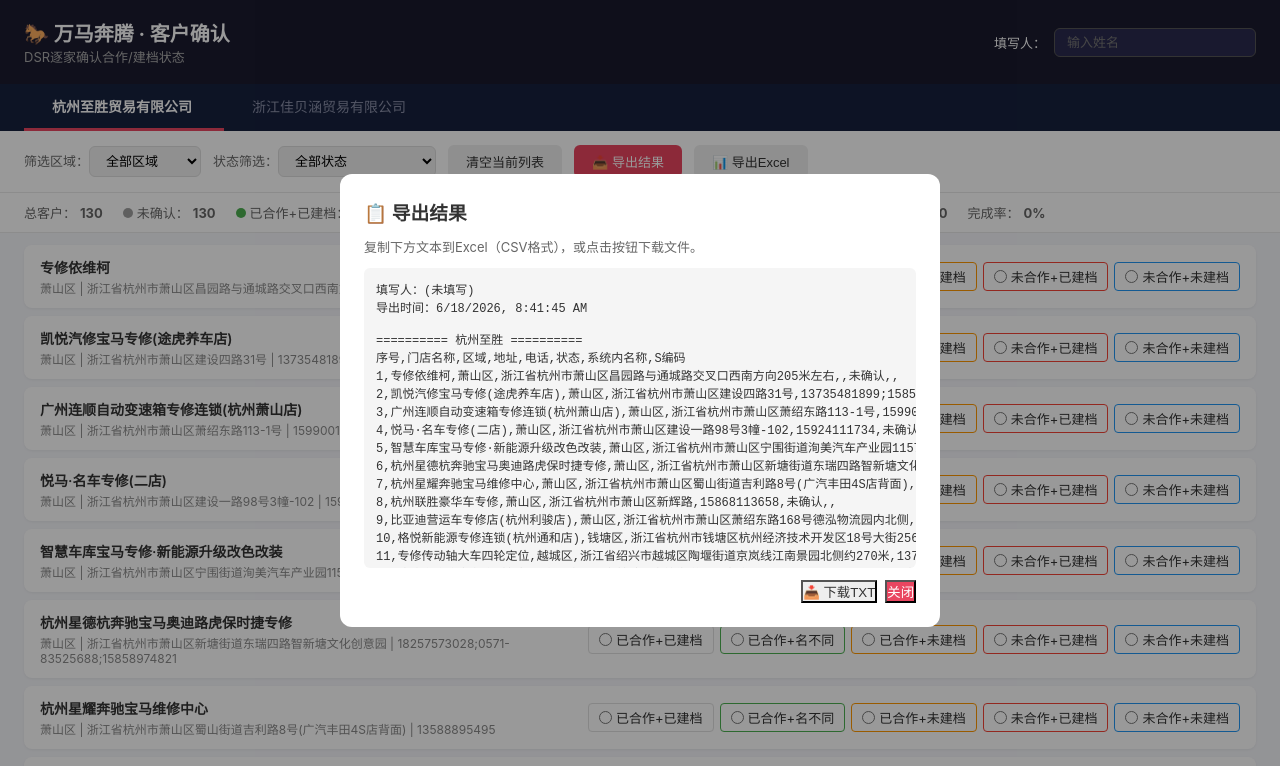
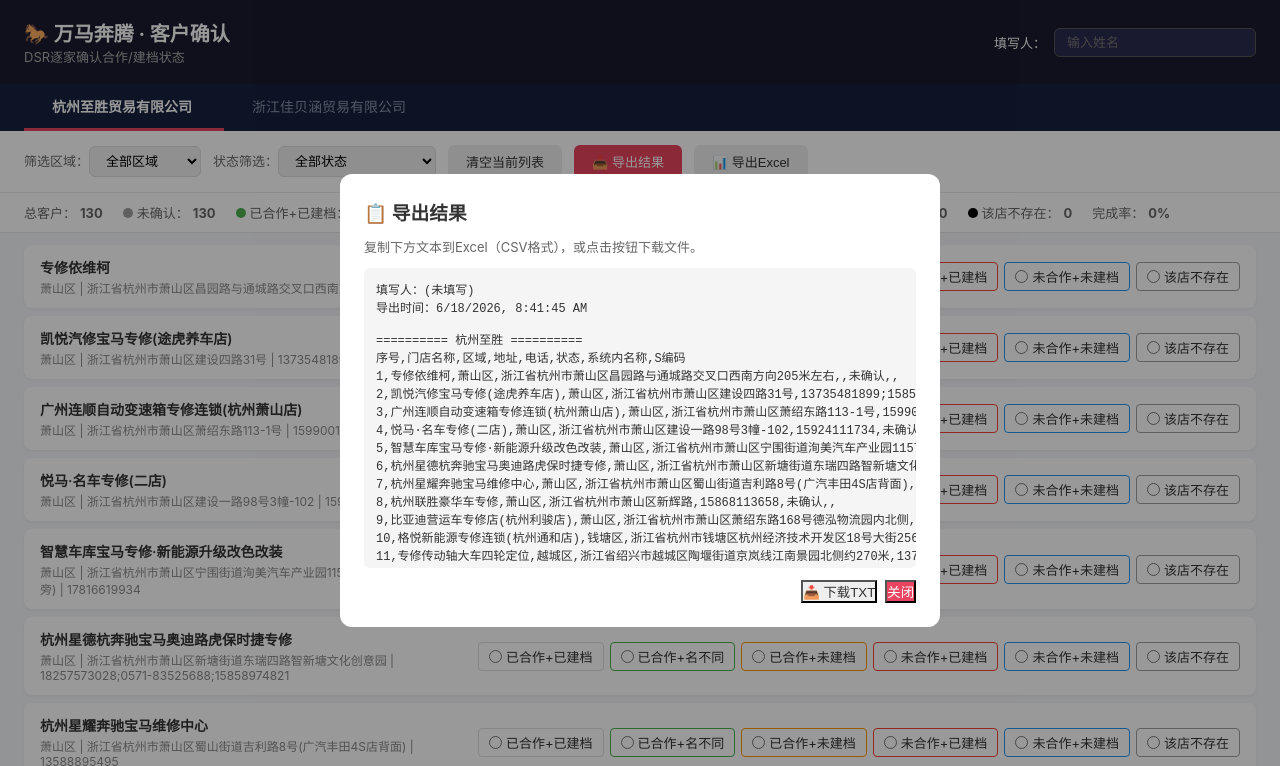
Before and after one commit to Dongge021/wanma-2026, a plain HTML site: page index.html in a window 1280 px wide. Both pictures are taken after a click on the button "📥 导出结果". Shown: the top 766 px of the page. Drawn offline with Linux system fonts and the light colour scheme.

Commit message:
添加第6选项: 该店不存在

```diff
--- a/index.html
+++ b/index.html
@@ -43,6 +43,7 @@ body { font-family: -apple-system, "Microsoft YaHei", sans-serif; background: #f
 .card .options label.s3 { border-color:#f44336; } .card .options label.s3.selected { background:#ffebee; }
 .card .options label.s4 { border-color:#2196f3; } .card .options label.s4.selected { background:#e3f2fd; }
 .card .options label.s5 { border-color:#9e9e9e; } .card .options label.s5.selected { background:#f5f5f5; }
+.card .options label.s6 { border-color:#000; color:#666; } .card .options label.s6.selected { background:#e0e0e0; }
 .card .extra-fields { display:none; margin-left:8px; gap:6px; align-items:center; flex-wrap:wrap; }
 .card .extra-fields.show { display:inline-flex; }
 .card .extra-fields input { padding:4px 8px; border:1px solid #ff9800; border-radius:4px; font-size:12px; width:140px; }
@@ -85,6 +86,7 @@ body { font-family: -apple-system, "Microsoft YaHei", sans-serif; background: #f
     <option value="3">已合作+未建档</option>
     <option value="4">未合作+已建档</option>
     <option value="5">未合作+未建档</option>
+    <option value="6">该店不存在</option>
     <option value="0">未确认</option>
   </select></label>
   <button class="btn btn-secondary" onclick="clearAll()">清空当前列表</button>
@@ -141,7 +143,7 @@ function render() {
 
   // Stats
   let total = shops.length;
-  let counts = {0:0,1:0,2:0,3:0,4:0,5:0};
+  let counts = {0:0,1:0,2:0,3:0,4:0,5:0,6:0};
   let areaMap = {};
   shops.forEach(s => {
     const k = getKey(distName, s.name);
@@ -161,6 +163,7 @@ function render() {
     <span class="stat-item"><span class="stat-dot" style="background:#f44336"></span>已合作+未建档：<b>${counts[3]||0}</b></span>
     <span class="stat-item"><span class="stat-dot" style="background:#2196f3"></span>未合作+已建档：<b>${counts[4]||0}</b></span>
     <span class="stat-item"><span class="stat-dot" style="background:#9e9e9e"></span>未合作+未建档：<b>${counts[5]||0}</b></span>
+    <span class="stat-item"><span class="stat-dot" style="background:#000"></span>该店不存在：<b>${counts[6]||0}</b></span>
     <span class="stat-item">完成率：<b>${total?((total-(counts[0]||0))/total*100).toFixed(0):0}%</b></span>
   `;
 
@@ -203,11 +206,11 @@ function render() {
     const addr = s.addr || '';
     const tel = s.tel || '';
 
-    const statusLabels = ['未确认', '已合作+已建档', '已合作+名不同', '已合作+未建档', '未合作+已建档', '未合作+未建档'];
-    const statusClasses = ['', 's1', 's2', 's3', 's4', 's5'];
+    const statusLabels = ['未确认', '已合作+已建档', '已合作+名不同', '已合作+未建档', '未合作+已建档', '未合作+未建档', '该店不存在'];
+    const statusClasses = ['', 's1', 's2', 's3', 's4', 's5', 's6'];
 
     let options = '';
-    for (let i = 1; i <= 5; i++) {
+    for (let i = 1; i <= 6; i++) {
       const selected = st.status === i ? 'selected' : '';
       options += `<label class="${statusClasses[i-1]} ${selected}" onclick="setStatus('${distName}','${s.name.replace(/'/g,"\\'")}',${i})">
         <input type="radio" name="${k}" value="${i}" ${st.status===i?'checked':''}> ${statusLabels[i]}
@@ -261,7 +264,7 @@ function clearAll() {
 function showExport() {
   const s = loadState();
   let lines = [];
-  const statusMap = {0:'未确认',1:'已合作+已建档',2:'已合作+系统名不同',3:'已合作+未建档',4:'未合作+已建档',5:'未合作+未建档'};
+  const statusMap = {0:'未确认',1:'已合作+已建档',2:'已合作+系统名不同',3:'已合作+未建档',4:'未合作+已建档',5:'未合作+未建档',6:'该店不存在'};
   const dsrName = document.getElementById('dsrName').value || '(未填写)';
 
   lines.push(`填写人：${dsrName}`);
@@ -305,7 +308,7 @@ function downloadTxt() {
 
 function exportExcel() {
   const s = loadState();
-  const statusMap = {0:'未确认',1:'已合作+已建档',2:'已合作+系统名不同',3:'已合作+未建档',4:'未合作+已建档',5:'未合作+未建档'};
+  const statusMap = {0:'未确认',1:'已合作+已建档',2:'已合作+系统名不同',3:'已合作+未建档',4:'未合作+已建档',5:'未合作+未建档',6:'该店不存在'};
   const dsrName = document.getElementById('dsrName').value || '(未填写)';
   let rows = [];
 
```
